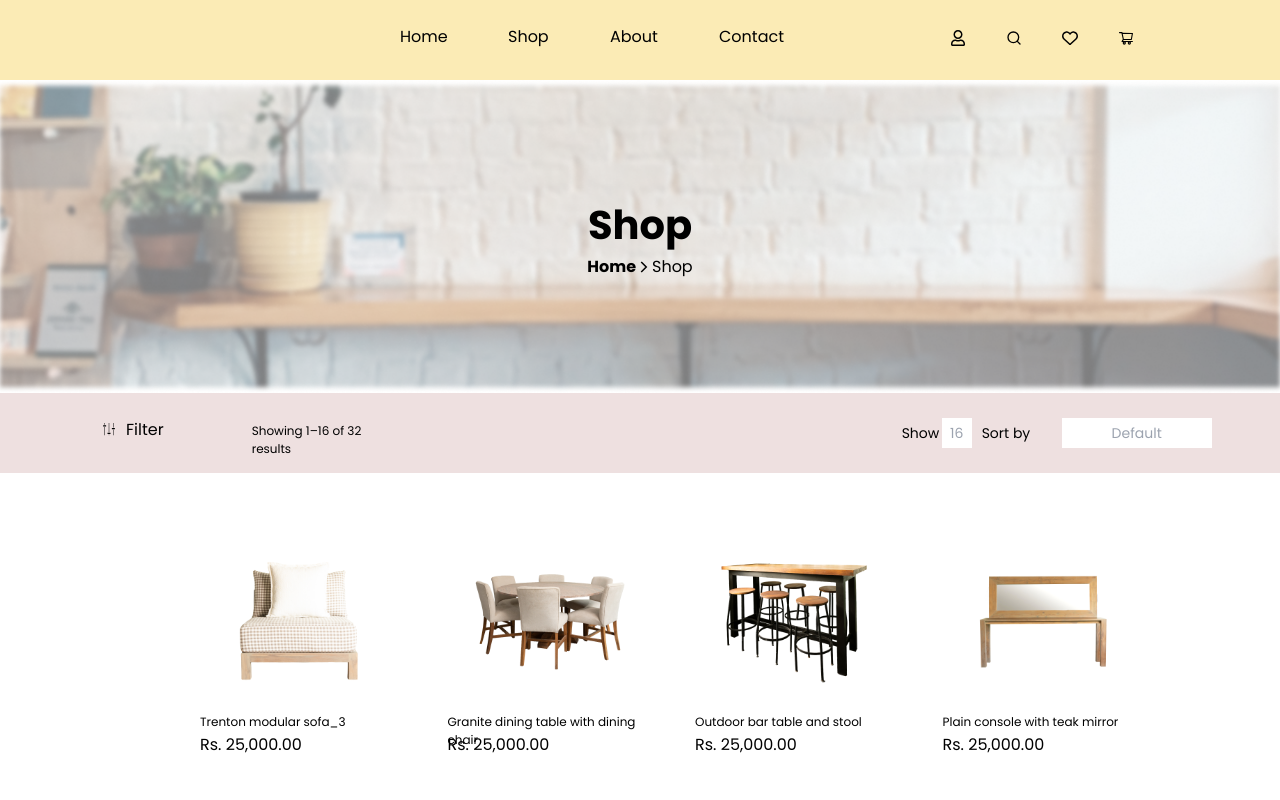
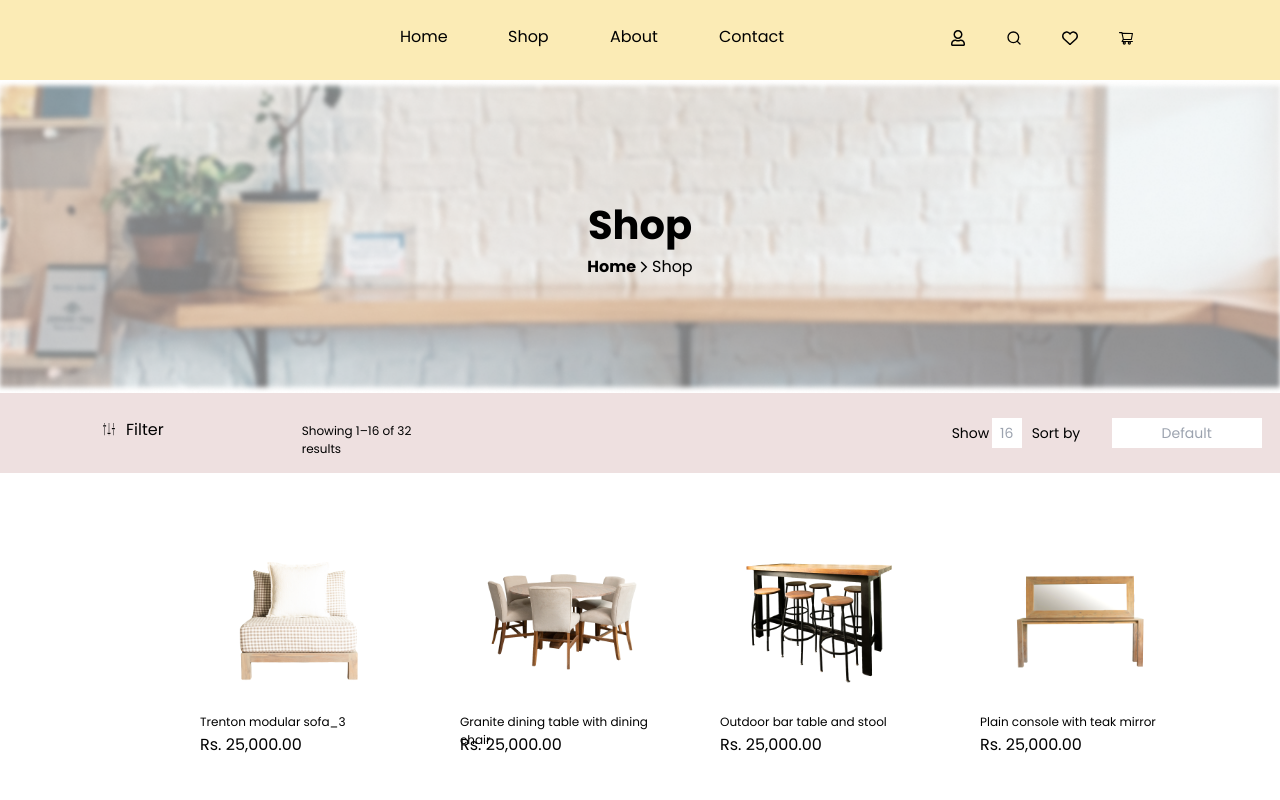
Before and after one commit to Benishsaleem/e-commerce-website, a Next.js app: page /shop in a window 1280 px wide. Shown: the top 800 px of the page. Built offline with nearby package versions, Linux system fonts and the light colour scheme.

Commit message:
add changes

```diff
--- a/src/app/shop/page.tsx
+++ b/src/app/shop/page.tsx
@@ -41,7 +41,7 @@ const page = () => {
        <FaVectorSquare className='w-[18px] h-[18px] pt-[5px] ml-[20px]'/>
        <BsViewList className='w-[20px] h-[20px] pt-[5px] ml-[20px]'/>
        <PiLineVerticalThin className='w-[30px] h-[30px] ml-[18px] mt-[-2px]'/>
-       <div className='ml-[30px]'>
+       <div className='ml-[80px]'>
         <p className='font-Poppins font-medium text-[12px] w-[150px] h-[20px] pt-[4px]'>Showing 1–16 of 32 results</p>
        </div>
        <div className='flex ml-[500px] gap-[10px]'>
@@ -54,7 +54,7 @@ const page = () => {
 
       </div>
        <div className='container w-[1200px] h-[1400px] bg-white'>
-       <div className='grid grid-rows-4 grid-cols-4 pt-10 pl-[200px] gap-10 w-[1150px] h-[1200px] justify-center'>
+       <div className='grid grid-rows-4 grid-cols-4 pt-10 pl-[200px] gap-10 w-[1200px] h-[1200px] justify-center'>
         <div>
           <Image src='/Images/bed.png' alt='bed' width='200' height='200'/>
           <p className='font-Poppins font-medium text-[12px] h-[20px]'>Trenton modular sofa_3</p>
```
